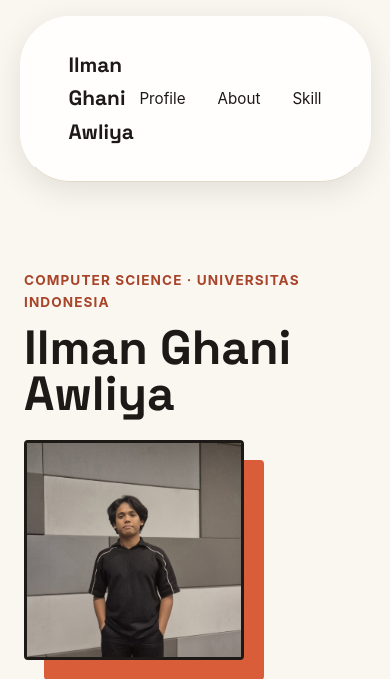
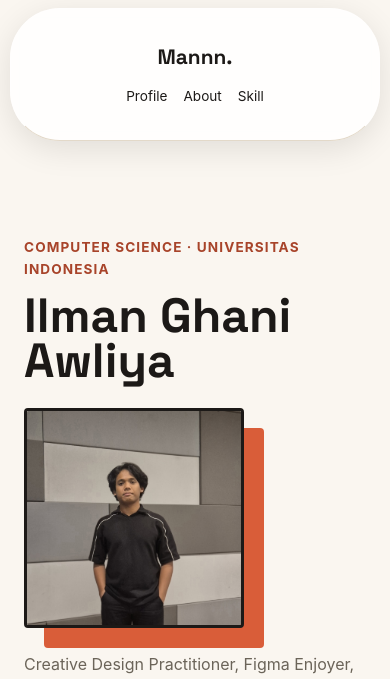
Before and after one commit to IlmanMaman/myportofolio, a Django app: page / in a window 390 px wide. Shown: the top 679 px of the page. Run offline with Django 5.2, Linux system fonts and the light colour scheme.

Commit message:
Menambahkan kode media di css agar navbar tidak menyempit saat membuka website via mobile phone

```diff
--- a/static/css/style.css
+++ b/static/css/style.css
@@ -334,3 +334,28 @@ h1, .brand {
         padding: 3rem 0;
     }
 }
+
+@media (max-width: 600px) {
+    .site-header {
+        width: 95%;
+        padding: 0.75rem 1rem;
+        top: 0.5rem;
+    }
+
+    .site-header .container {
+        flex-direction: column;
+        gap: 0.75rem;
+        align-items: center;
+        text-align: center;
+    }
+
+    .site-header nav {
+        gap: 1rem;
+        flex-wrap: wrap;
+        justify-content: center;
+    }
+
+    .site-header nav a {
+        font-size: 0.85rem;
+    }
+}
--- a/templates/index.html
+++ b/templates/index.html
@@ -12,7 +12,7 @@
 <body>
     <header class="site-header">
         <div class="container">
-            <a href="#profile" class="brand">Ilman Ghani Awliya</a>
+            <a href="#profile" class="brand">Mannn.</a>
             <nav>
                 <a href="#profile">Profile</a>
                 <a href="#about">About</a>
```
